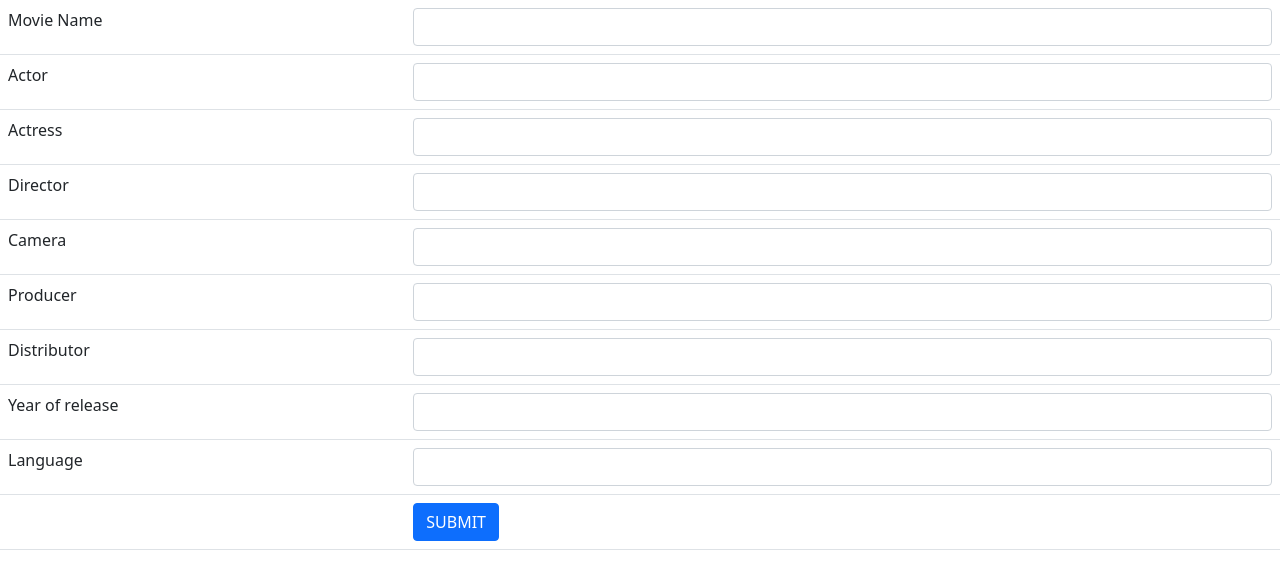
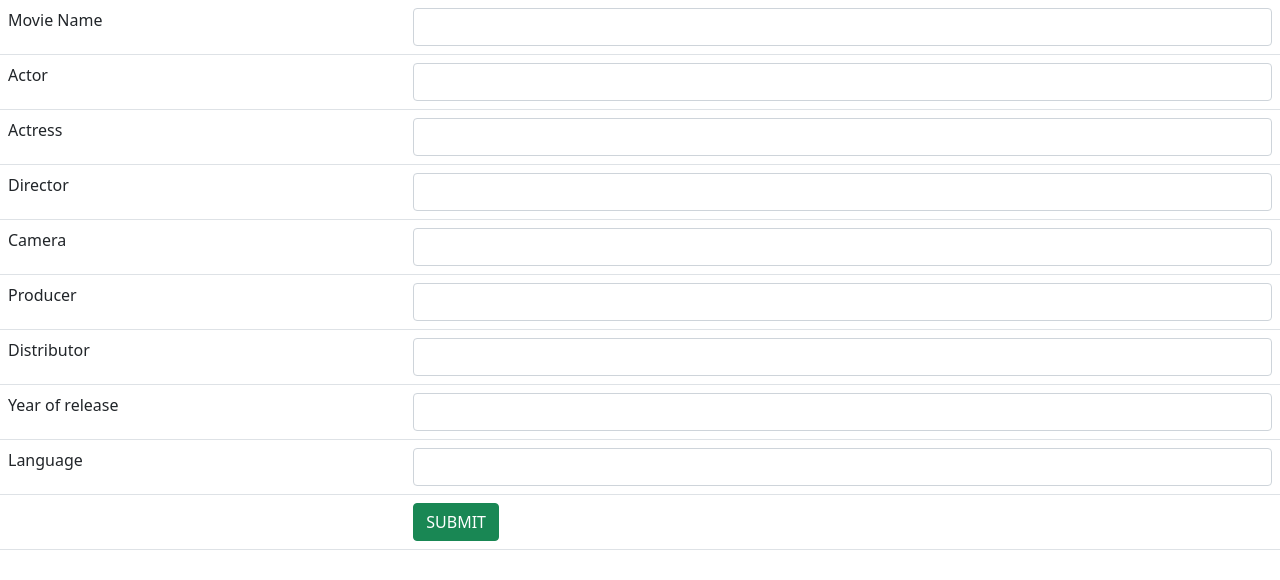
Before and after one commit to anjubalaa/movie, a plain HTML site: page index.html in a window 1280 px wide. Drawn offline with nearby package versions, Linux system fonts and the light colour scheme.

Commit message:
button colour changed

```diff
--- a/index.html
+++ b/index.html
@@ -47,7 +47,7 @@
    </tr>
        <tr>
            <td></td>
-           <td><button class="btn btn-primary">SUBMIT</button></td>
+           <td><button class="btn btn-success">SUBMIT</button></td>
        </tr>
     </table>
 
```
